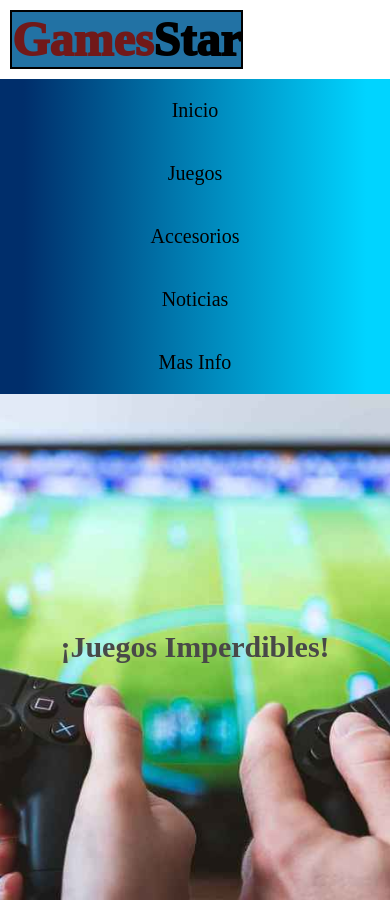
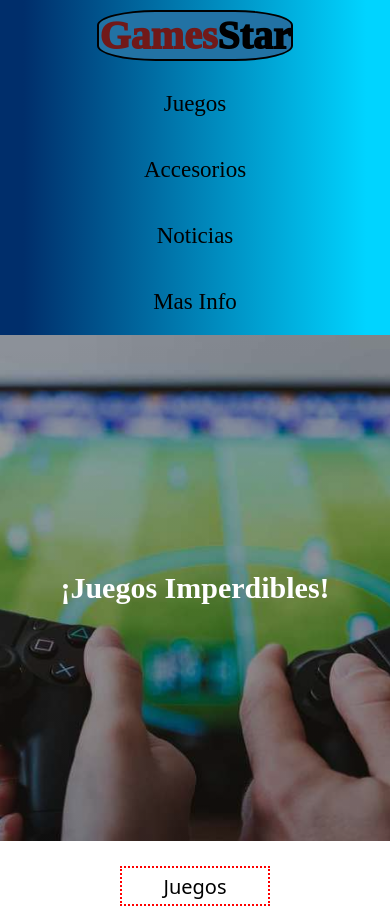
Before and after one commit to xpertnet/cuarta-entrega-josebenitez, a website: page pages/juegos.html in a window 390 px wide. Shown: the top 909 px of the page. Drawn offline with Linux system fonts and the light colour scheme; a web font is replaced by a local one.

Commit message:
terminado

```diff
--- a/pages/juegos.html
+++ b/pages/juegos.html
@@ -11,11 +11,10 @@
     <link rel="stylesheet" href="../css/estilos.css">
 </head>
 <body>
-    <h1><span>Games</span>Star</h1>
     <header>
         <nav>
             <ul>
-                <li><a href="../index.html">Inicio</a></li>
+                <a href="../index.html"><h1><span>Games</span>Star</h1></a>
                 <li><a href="./juegos.html">Juegos</a></li>
                 <li><a href="./accesorios.html">Accesorios</a></li>
                 <li><a href="./noticias.html">Noticias</a></li>
--- a/scss/base/_generales.scss
+++ b/scss/base/_generales.scss
@@ -8,6 +8,7 @@
 
 h1{
     background-color: rgb(34, 114, 164);
+    border-radius: 30%;
     font-family: serif;
     font-size: 3rem;
     color: black;
--- a/scss/base/_mediaquery.scss
+++ b/scss/base/_mediaquery.scss
@@ -20,8 +20,13 @@
     .grid-contenedor .grid2 {
         grid-column: 1 / 6;
     }
+
     header nav ul li a{
-        font-size: 15px;
+        font-size: 17px;
+    }
+
+    h1 {
+        font-size: 2rem;
     }
 }
 
@@ -38,10 +43,6 @@
 
     .hero4 h2 {
         font-size: 43px;
-    }
-
-    header nav ul li a{
-        font-size: 12px;
     }
 }
 
@@ -62,7 +63,7 @@
     }
 
     header nav ul li a{
-        font-size: 20px;
+        font-size: 23px;
     }
 
     .hero h2 {
@@ -75,6 +76,10 @@
 
     .hero5 h2 {
         font-size: 45px;
+    }
+
+    h1{
+        font-size: 2.5rem;
     }
 }
 
--- a/scss/base/_variables.scss
+++ b/scss/base/_variables.scss
@@ -9,7 +9,7 @@ gray,
 red,
 blueviolet,
 black,
-rgb(72, 72, 72);
+white;
 
 
 /*MAPAS*/
--- a/scss/components/_footer.scss
+++ b/scss/components/_footer.scss
@@ -20,6 +20,7 @@ footer{
         font-family: serif;
         font-size: 2rem;
         text-align: center;
+        color: black;
         background-color: $color-footer;
         display: inline-block;
         border: 2px solid nth($colores ,4);
--- a/scss/components/_header.scss
+++ b/scss/components/_header.scss
@@ -7,6 +7,7 @@ header{
             background: linear-gradient(90deg, rgba(0, 46, 107, 1) 6%, rgba(0, 212, 255, 1) 94%);
             display: flex;
             justify-content: space-around;
+            align-items: center;
             margin: 0px;
             padding: 0PX;
             li{
--- a/scss/components/_main.scss
+++ b/scss/components/_main.scss
@@ -6,7 +6,7 @@
     width: 100%;
     height: 80vh;
     text-align: center;
-    background-image: url(../img/fondo.jpeg);
+    background: linear-gradient(rgba(0, 0, 0, 0.379), rgba(0, 0, 0, 0.447)), url(../img/fondonuevo.jpg);
     background-repeat: no-repeat;
     background-size: cover;
     background-position: center;
@@ -230,7 +230,7 @@
     width: 100%;
     height: 80vh;
     text-align: center;
-    background-image: url(../img/fondo.ps4.jpg);
+    background: linear-gradient(rgba(0, 0, 0, 0.379), rgba(0, 0, 0, 0.447)), url(../img/fondo.ps4.jpg);
     background-repeat: no-repeat;
     background-size: cover;
     background-position: center;
@@ -302,7 +302,7 @@
     width: 100%;
     height: 80vh;
     text-align: center;
-    background-image: url(../img/fondoaccesorios.jpg);
+    background: linear-gradient(rgba(0, 0, 0, 0.379), rgba(0, 0, 0, 0.447)), url(../img/fondoaccesorios.jpg);
     background-repeat: no-repeat;
     background-size: cover;
     background-position: center;
@@ -373,7 +373,7 @@
     width: 100%;
     height: 80vh;
     text-align: center;
-    background-image: url(../img/fondo.noticias.jpeg);
+    background: linear-gradient(rgba(0, 0, 0, 0.379), rgba(0, 0, 0, 0.447)), url(../img/fondo.noticias.jpg);
     background-repeat: no-repeat;
     background-size: cover;
     background-position: center;
@@ -431,7 +431,7 @@
     width: 100%;
     height: 80vh;
     text-align: center;
-    background-image: url(../img/fondo.mas.info.jpeg);
+    background: linear-gradient(rgba(0, 0, 0, 0.379), rgba(0, 0, 0, 0.447)), url(../img/fondo.mas.info.jpg);
     background-repeat: no-repeat;
     background-size: cover;
     background-position: center;
```
Also changed, not shown: index.html (+1 -2 lines), pages/accesorios.html (+1 -2 lines), pages/mas-info.html (+1 -2 lines), pages/noticias.html (+1 -2 lines), css/estilos.css, img/fondo.jpeg (deleted), img/fondo.mas.info.jpeg (deleted), img/fondo.mas.info.jpg (added), img/fondo.noticias.jpeg (deleted), img/fondo.noticias.jpg (added), img/fondonuevo.jpg (added).
